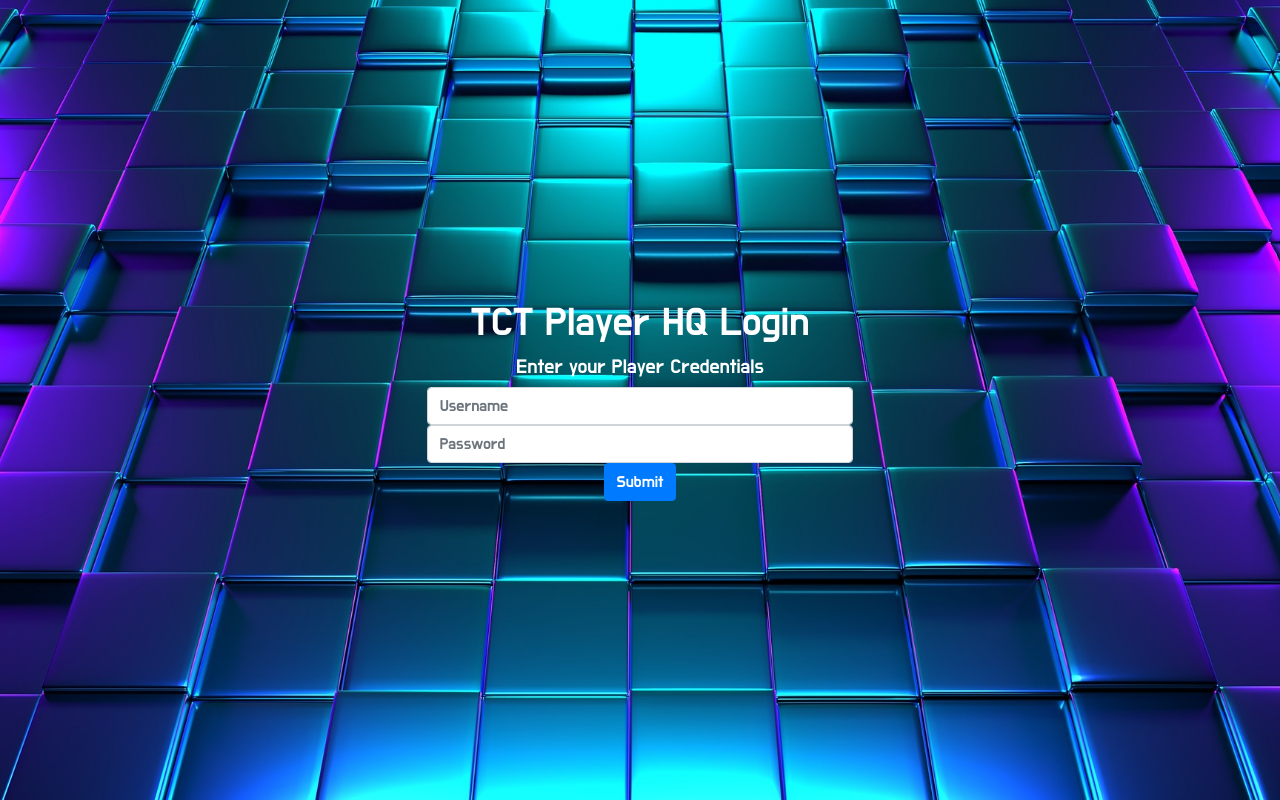
After one commit to steveThomasTri/TCT, a Node server app: page /playerhqlogin in a window 1280 px wide. The commit adds this page. Run offline with Node 20, Linux system fonts and the light colour scheme; some libraries are stand-ins or nearby versions.

Commit message:
switched from modal to own page, pattern regex

```diff
--- a/public/js/tournamentregistration.js
+++ b/public/js/tournamentregistration.js
@@ -37,7 +37,7 @@ $("#tournamentvalidmail").on("change", function(){
 });
 
 $("#tournamentcode").on("change", function(){
-    validator($(this), /^[a-z]{4}$/);
+    validator($(this), /^[a-z]{3,5}$/);
 });
 
 $("#tournamentevents").on("keydown", function(){
--- a/routes/html-routes.js
+++ b/routes/html-routes.js
@@ -44,5 +44,9 @@ module.exports = function (app) {
 
     app.get("/playerhq", function(req, res){
         res.render("playerhq", {});
+    });
+
+    app.get("/playerhqlogin", function(req, res){
+      res.render("playerhqlogin", {})
     })
 }
--- a/schemas/testbouncer.js
+++ b/schemas/testbouncer.js
@@ -1,11 +1,12 @@
 var bcrypt = require("bcrypt");
 var mysql = require("mysql");
+require('dotenv').config();
 
 var connection = mysql.createConnection({
   host: "localhost",
   port: 3306,
   user: "root",
-  password: "amazon3210",
+  password: process.env.DB_PASS,
   database: "tct2016_"
 });
 
@@ -25,5 +26,6 @@ var plaintext = "password"
 bcrypt.hash(plaintext, 10, function(err, hash){
   connection.query("INSERT INTO bouncerlist (fullname, email, password) VALUES (?,?,?)",[name, email, hash], function(err, results){
     console.log("DONE");
-  } )
+  } );
+  connection.end();
 });
--- a/views/mainmenu.handlebars
+++ b/views/mainmenu.handlebars
@@ -5,7 +5,7 @@
             <div class='row'>
                 <a href="/about" class="mmbtn btn btn-primary btn-lg btn-block">Learn More About TCT</a>
                 <a href="/tournaments" class="mmbtn btn btn-primary btn-lg btn-block">View List of Tournaments</a>
-                <a href="#" class="mmbtn btn btn-primary btn-lg btn-block" data-toggle="modal" data-target="#playerhqmodal">Login to My Player's Hub</a>
+                <a href="/playerhqlogin" class="mmbtn btn btn-primary btn-lg btn-block">Login to My Player's Hub</a>
                 <a href="#" class="mmbtn btn btn-primary btn-lg btn-block" data-toggle="modal" data-target="#exampleModalCenter">Register Your Own Tournament [Email/Password Required]</a>
             </div>
         </div>
--- /dev/null
+++ b/views/playerhqlogin.handlebars
@@ -0,0 +1,17 @@
+<div id="home">
+    <div class="landing-text">
+        <h1 class="splash">TCT Player HQ Login</h1>
+        <h5 class="splash">Enter your Player Credentials</h5>
+              <form action="/" method="post" class='splash'>
+                    <div class="d-flex justify-content-center">
+                      <input type="text" name="username" class='form-control col-md-4' placeholder="Username" />
+                    </div>
+                    <div class="d-flex justify-content-center">
+                      <input type="password" name="password" class='form-control col-md-4' placeholder="Password" />
+                    </div>
+                    <div>
+                      <input type="submit" value="Submit" class='btn btn-primary' />
+                    </div>
+                  </form>
+    </div>
+</div>
--- a/views/tournamentinfo.handlebars
+++ b/views/tournamentinfo.handlebars
@@ -32,7 +32,7 @@
     </div>
     <div class='form-group'>
       <label for="tournamentcode">Tournament Code</label>
-      <input type="text" class="form-control" id="tournamentcode" aria-describedby="codeHelp" placeholder="Enter Code Here" pattern="[a-z]{4}" required>
+      <input type="text" class="form-control" id="tournamentcode" aria-describedby="codeHelp" placeholder="Enter Code Here" pattern="[a-z]{3,5}" required>
       <small id="codeHelp" class="form-text text-muted hidden">Your code should be only letters and a length of 4</small>
     </div>
     <div class='form-group'>
```
Also changed, not shown: TODO List.txt (+12 -6 lines).
